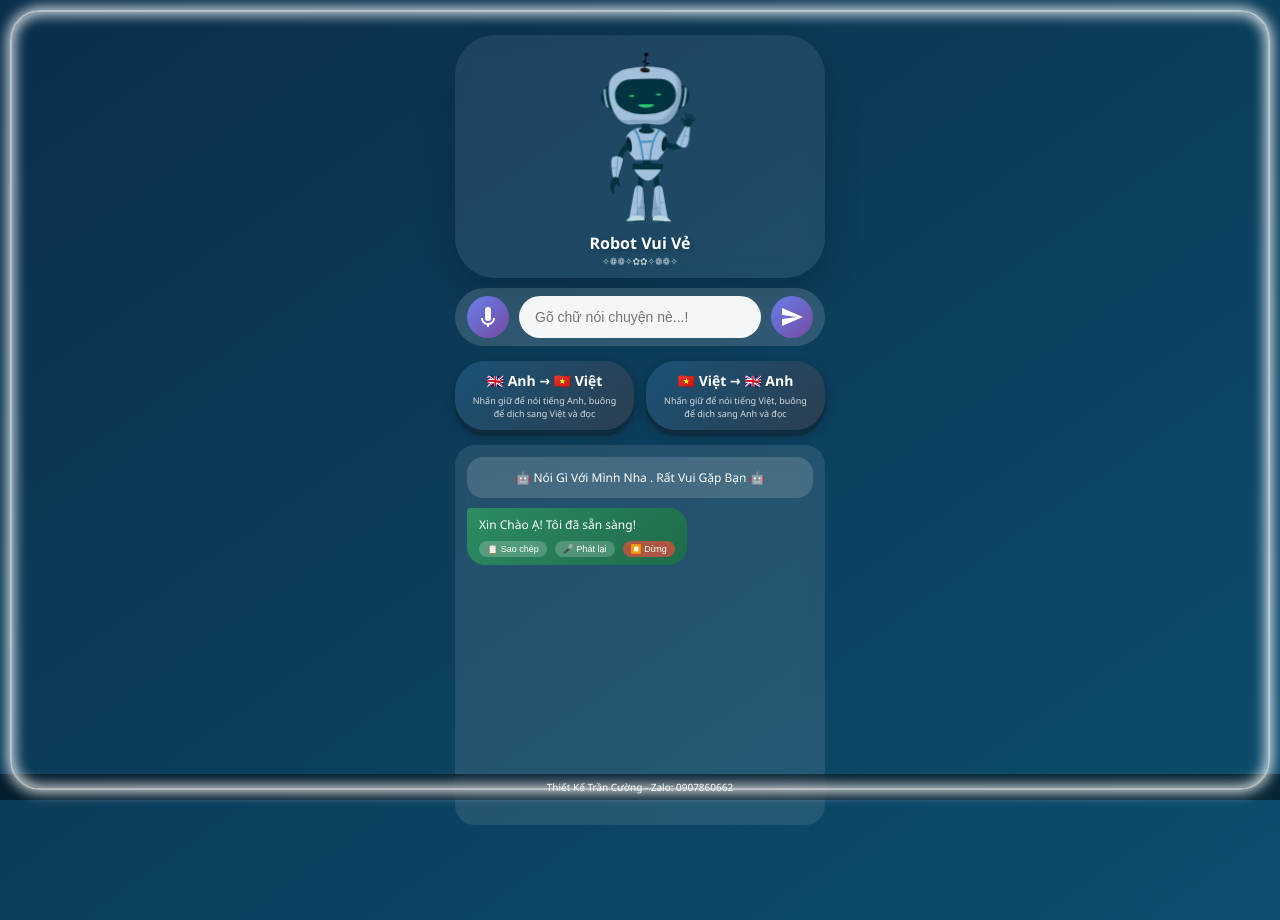
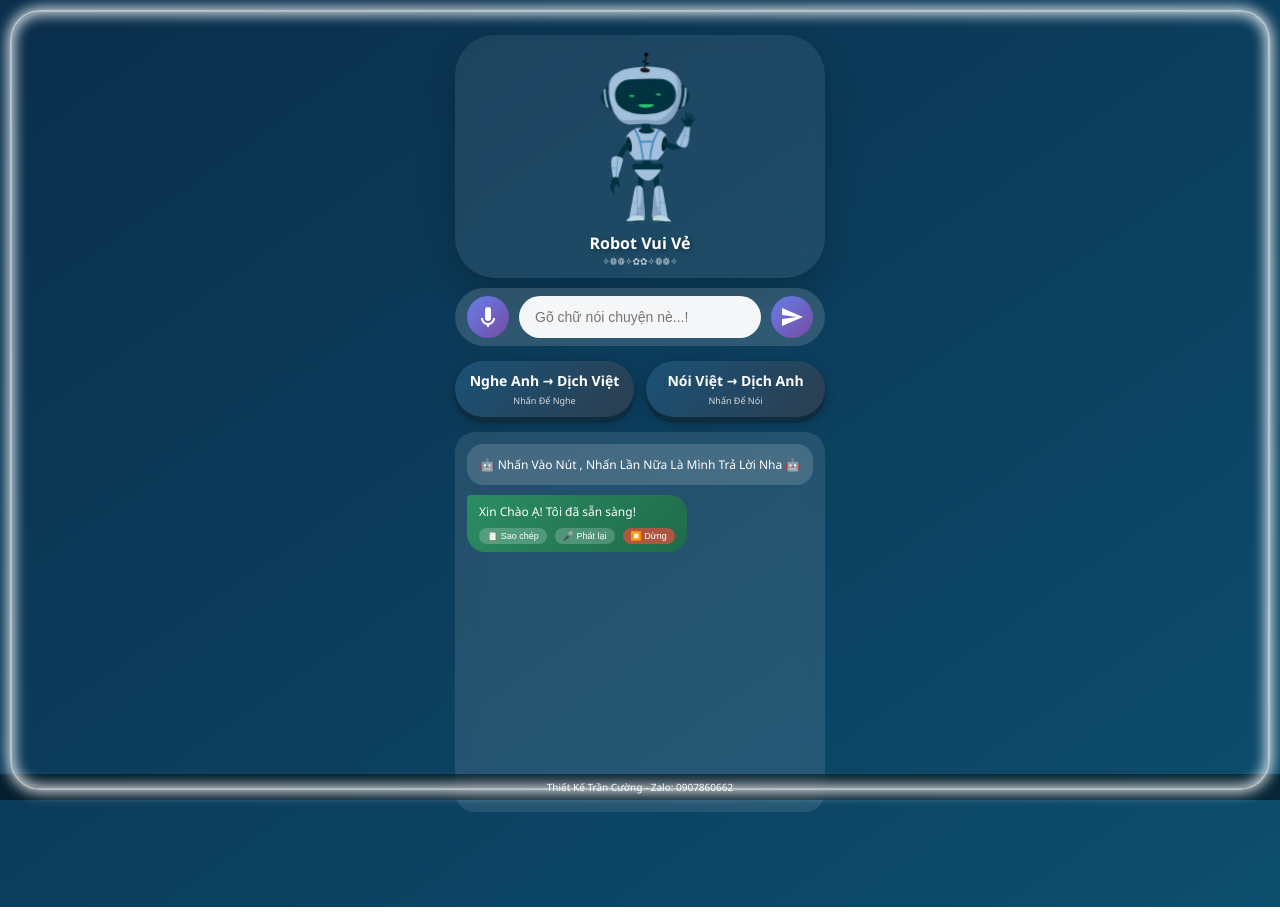
Before and after one commit to TranCuongQ4/robotvuive, a plain HTML site: page index.html in a window 1280 px wide. Drawn offline with nearby package versions, Linux system fonts and the light colour scheme.

Commit message:
Add files via upload

```diff
--- a/index.html
+++ b/index.html
@@ -48,12 +48,12 @@
         <!-- DÒNG NÚT DỊCH THUẬT -->
         <div class="translate-buttons">
             <button class="translate-btn" id="translateEnToViBtn" aria-label="Dịch Anh sang Việt">
-                <span>🇬🇧 Anh → 🇻🇳 Việt</span>
-                <small>Nhấn giữ để nói tiếng Anh, buông để dịch sang Việt và đọc</small>
+                <span>Nghe Anh → Dịch Việt</span>
+                <small>Nhấn Để Nghe</small>
             </button>
             <button class="translate-btn" id="translateViToEnBtn" aria-label="Dịch Việt sang Anh">
-                <span>🇻🇳 Việt → 🇬🇧 Anh</span>
-                <small>Nhấn giữ để nói tiếng Việt, buông để dịch sang Anh và đọc</small>
+                <span>Nói Việt → Dịch Anh</span>
+                <small>Nhấn Để Nói</small>
             </button>
         </div>
 
@@ -72,7 +72,7 @@
 
         <!-- Bảng chat hiển thị nội dung -->
         <div class="chat-container" id="chatContainer">
-            <div class="welcome-message">🤖 Nói Gì Với Mình Nha . Rất Vui Gặp Bạn 🤖</div>
+            <div class="welcome-message">🤖 Nhấn Vào Nút , Nhấn Lần Nữa Là Mình Trả Lời Nha 🤖</div>
         </div>
 
         <!-- Web View để hiển thị trang tìm kiếm -->
```
